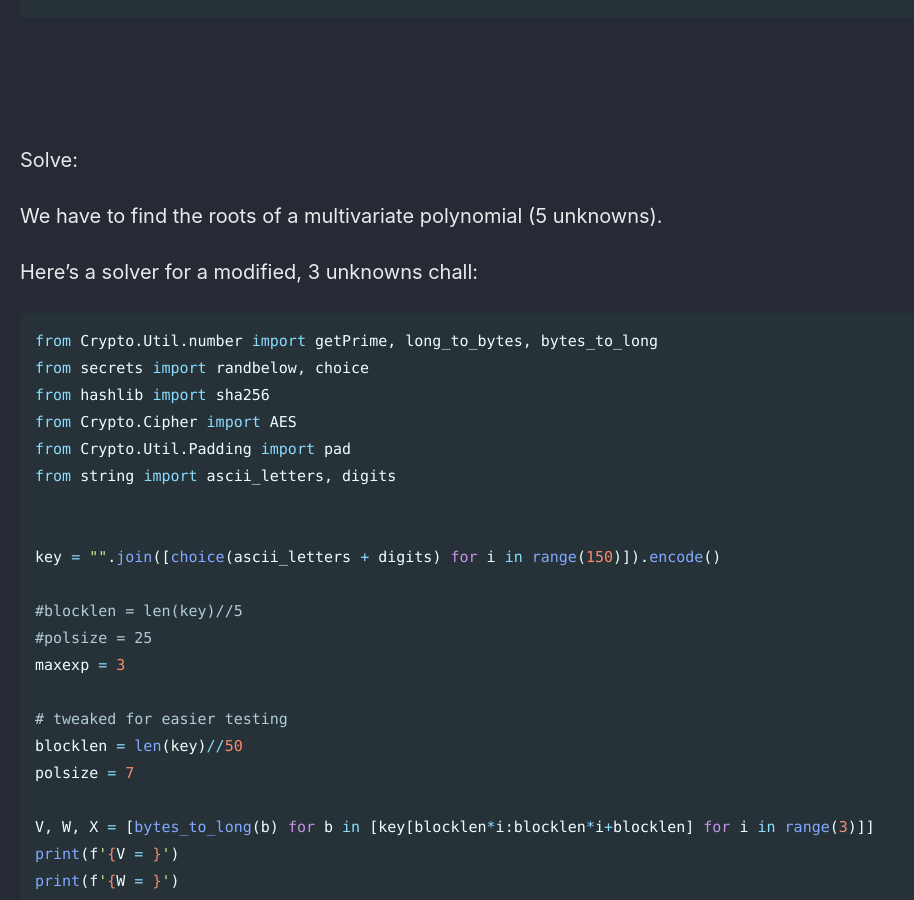
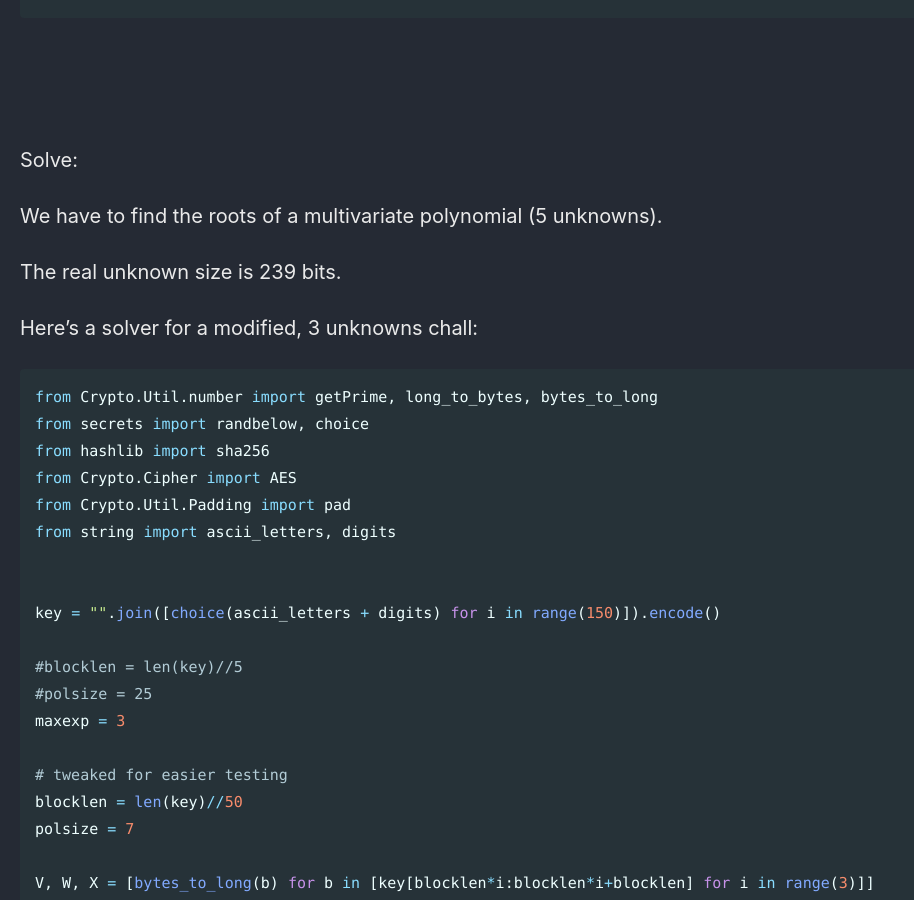
Before and after one commit to Connor-McCartney/Connor-McCartney.github.io, a Jekyll site: the page built from _pages/cryptography/small-roots/Bigger-and-better-crew-CTF-2024.md, in a window 1280 px wide and 900 px high, scrolled down 1694 px. Shown: the whole window, without its empty margins (0-914 px from the left). Built offline with Jekyll 4.4.1, drawn with Linux system fonts in a browser that asks for light colours; cached includes are drawn as plain includes.

Commit message:
Update Bigger-and-better-crew-CTF-2024.md

```diff
--- a/_pages/cryptography/small-roots/Bigger-and-better-crew-CTF-2024.md
+++ b/_pages/cryptography/small-roots/Bigger-and-better-crew-CTF-2024.md
@@ -72,7 +72,7 @@ Solve:
 
 We have to find the roots of a multivariate polynomial (5 unknowns).
 
-
+The real unknown size is 239 bits.
 
 Here's a solver for a modified, 3 unknowns chall:
 
```
